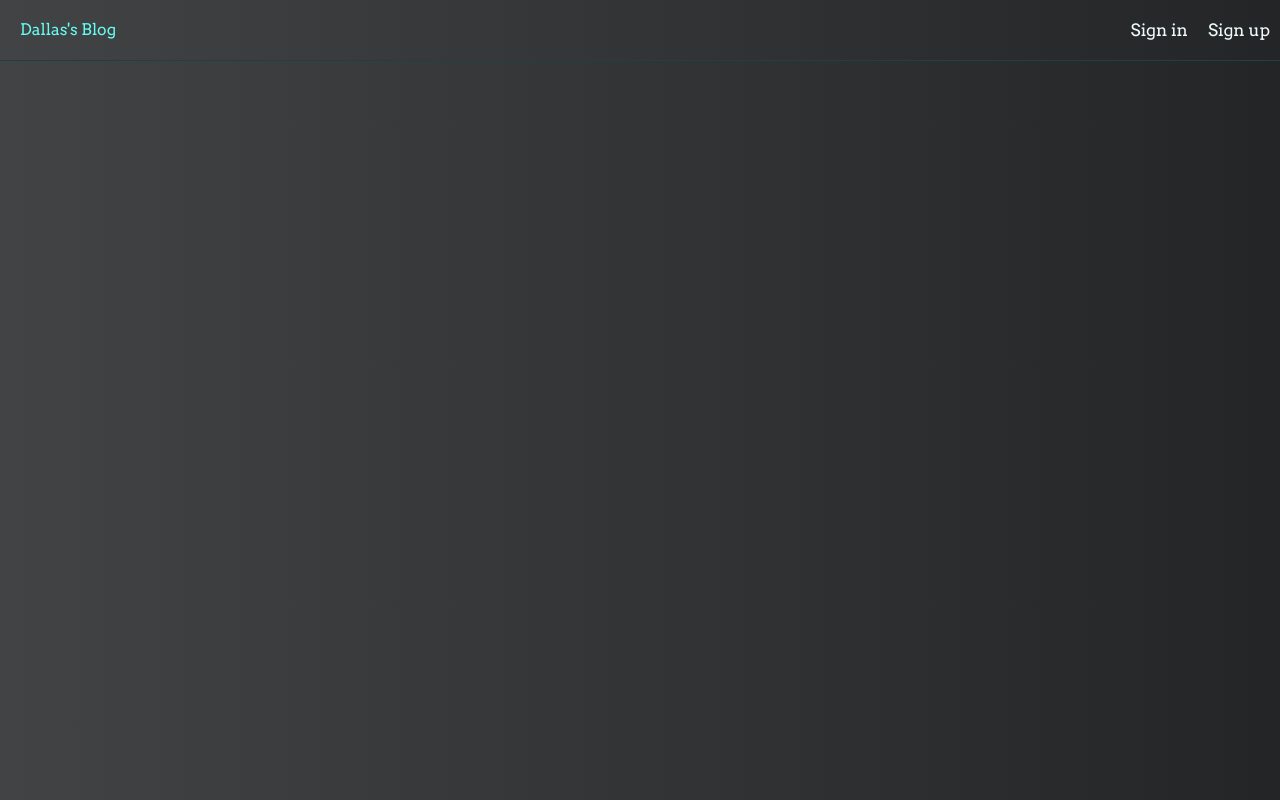
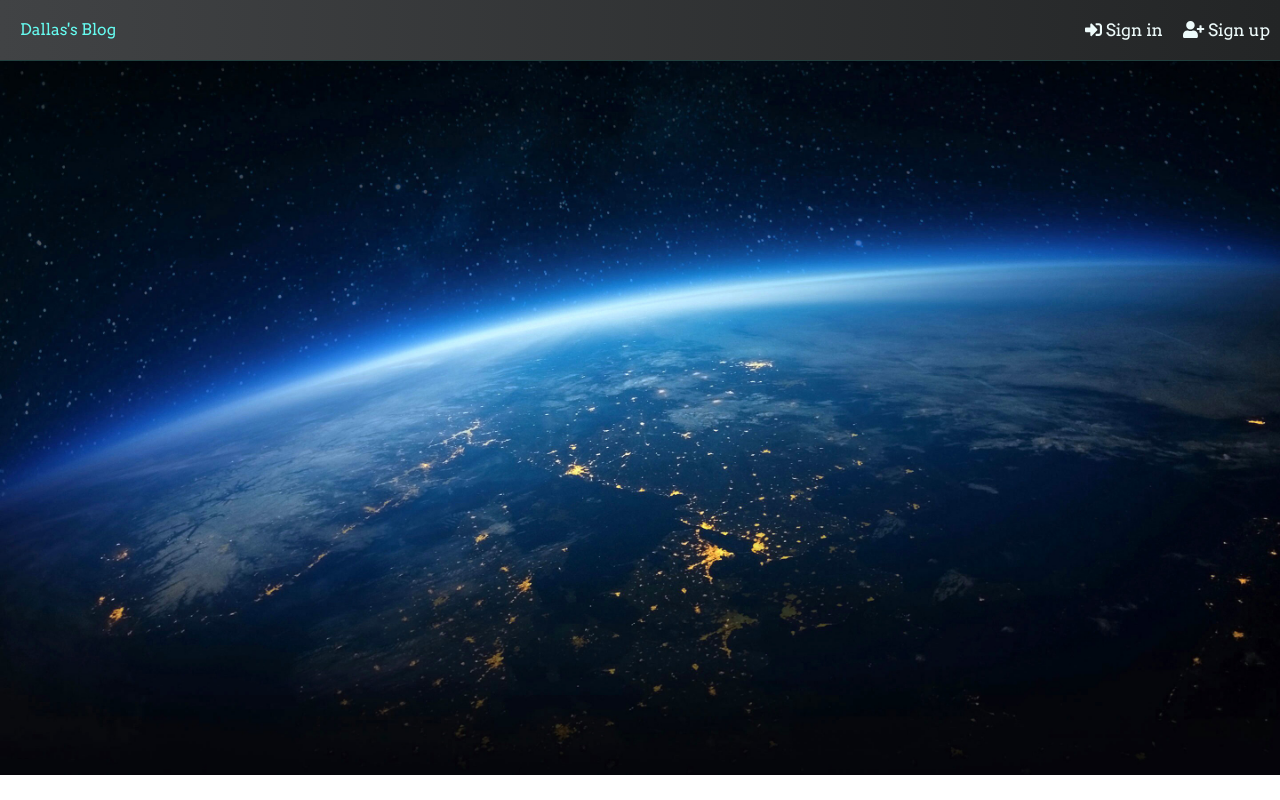
Before and after one commit to Dallas-npm/blog, a plain HTML site: page login.html in a window 1280 px wide. Drawn offline with Linux system fonts and the light colour scheme; no server answers.

Commit message:
nav bar edited and background is changed

```diff
--- a/login.css
+++ b/login.css
@@ -11,9 +11,15 @@
 }
 
 body {
-    background: #232526;  /* fallback for old browsers */
-    background: -webkit-linear-gradient(to right, #414345, #232526);  /* Chrome 10-25, Safari 5.1-6 */
-    background: linear-gradient(to right, #414345, #232526); /* W3C, IE 10+/ Edge, Firefox 16+, Chrome 26+, Opera 12+, Safari 7+ */
+   /* background: #232526;
+    background: -webkit-linear-gradient(to right, #414345, #232526);
+    background: linear-gradient(to right, #414345, #232526); */
+    background-image: url(/images/background.jpg);
+    height: 750px;
+    background-position: center;
+    background-repeat: no-repeat;
+    background-size: cover;
+    position: relative;
 }
 
 
@@ -24,6 +30,9 @@ body {
  }
 
 .navigation {
+    background: #232526;
+    background: -webkit-linear-gradient(to right, #414345, #232526);
+    background: linear-gradient(to right, #414345, #232526);
     border-bottom: 1px solid #21413f;
     overflow: auto;
     list-style: none;
--- a/login.html
+++ b/login.html
@@ -4,6 +4,7 @@
     <meta charset="UTF-8">
     <meta http-equiv="X-UA-Compatible" content="IE=edge">
     <meta name="viewport" content="width=device-width, initial-scale=1.0">
+    <script defer src="https://use.fontawesome.com/releases/v5.15.3/js/all.js" integrity="sha384-haqrlim99xjfMxRP6EWtafs0sB1WKcMdynwZleuUSwJR0mDeRYbhtY+KPMr+JL6f" crossorigin="anonymous"></script>
     <link rel="stylesheet" href="login.css">
     <title>Blog</title>
 </head>
@@ -14,7 +15,7 @@
             <ul class="nav-right">
 
             <li id="signIn"><a href="#"><i class="fas fa-sign-in-alt"></i> Sign in</a></li>
-            <li id="register"><a href="#"><i class="fas fa-user-plus"></i> Sign up</a></li>
+            <li id="register"><a href="#"><i class="fas fa-user-plus"></i>  Sign up</a></li>
 
         </ul>
     </nav>
```
Also changed, not shown: images/background.jpg (added).
